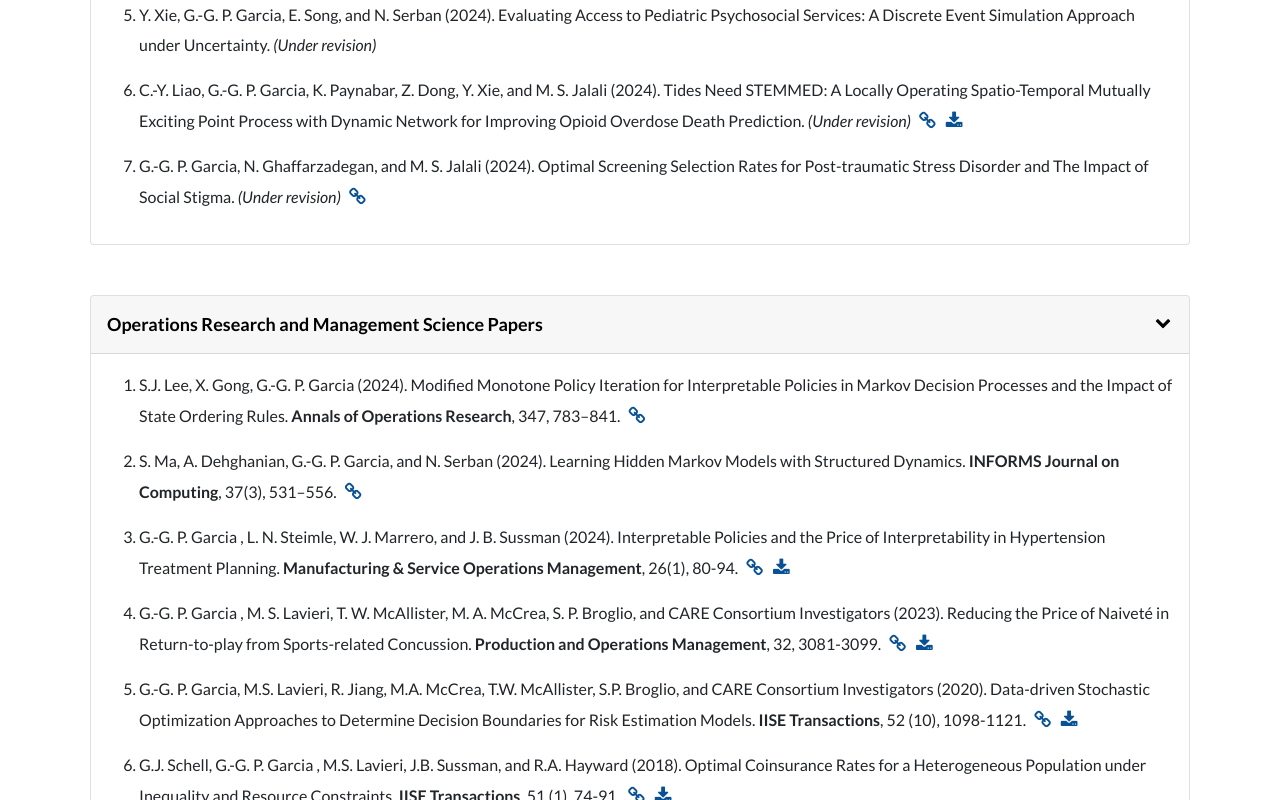
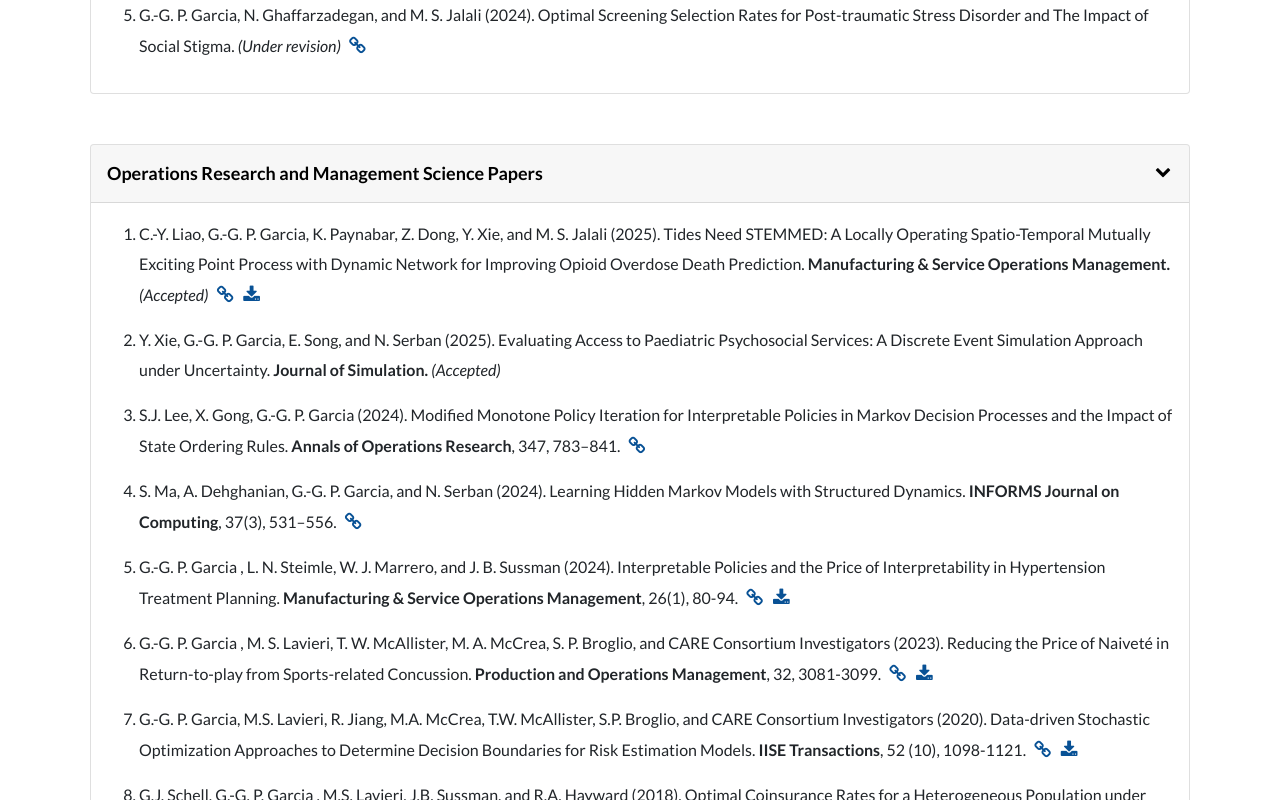
Before and after one commit to giangabrielgarcia/giangabrielgarcia.github.io, a React (Create React App) app in the folder giangabrielgarcia/: page /research in a window 1280 px wide. Shown: the part 1531-2331 px from the top of the page. Built offline with nearby package versions, Linux system fonts and the light colour scheme; some icons are missing.

Commit message:
update papers

```diff
--- a/giangabrielgarcia/src/components/Research.js
+++ b/giangabrielgarcia/src/components/Research.js
@@ -20,11 +20,11 @@ const submittedPapers = [
 
  // {text: 'C. X. Bugg, Y. Yang, G.-G. P. Garcia, and K. R. Siegel (2024). Implementing Federal Food Service Guidelines in Federal and Private Worksite Cafeterias in the United States Improves Human and Planetary Health. ', status: '(Submitted)'},
 
-  {text: 'Y. Xie, G.-G. P. Garcia, E. Song, and N. Serban (2024). Evaluating Access to Pediatric Psychosocial Services: A Discrete Event Simulation Approach under Uncertainty. ', status: '(Under revision)'},
+
 
   // {text: 'A. K. McNealey, M. E. Meredith, G.-G. P. Garcia, S. L. Boulet, K. K. Stanhope, M. H. Platner, and L. N. Steimle (2024). Recommendations for Vaginal Birth after Cesarean Using Historic and Race-Blind Risk Calculators. ', status: '(Submitted)'},
 
-  {text: 'C.-Y. Liao, G.-G. P. Garcia, K. Paynabar, Z. Dong, Y. Xie, and M. S. Jalali (2024). Tides Need STEMMED: A Locally Operating Spatio-Temporal Mutually Exciting Point Process with Dynamic Network for Improving Opioid Overdose Death Prediction. ', status: '(Under revision)', link: 'https://arxiv.org/abs/2211.07570', download: manuscript6},
+
 
   {text: 'G.-G. P. Garcia, N. Ghaffarzadegan, and M. S. Jalali (2024). Optimal Screening Selection Rates for Post-traumatic Stress Disorder and The Impact of Social Stigma. ', status: '(Under revision)', link: 'https://papers.ssrn.com/sol3/papers.cfm?abstract_id=4711318'}
 
@@ -32,6 +32,10 @@ const submittedPapers = [
 ]
 
 const peerReviewedPapers = [
+  {id: 32, text: 'C.-Y. Liao, G.-G. P. Garcia, K. Paynabar, Z. Dong, Y. Xie, and M. S. Jalali (2025). Tides Need STEMMED: A Locally Operating Spatio-Temporal Mutually Exciting Point Process with Dynamic Network for Improving Opioid Overdose Death Prediction. ', journal: 'Manufacturing & Service Operations Management. ', status: '(Accepted)', link: 'https://arxiv.org/abs/2211.07570', download: manuscript6},
+
+  {id: 31, text: 'Y. Xie, G.-G. P. Garcia, E. Song, and N. Serban (2025). Evaluating Access to Paediatric Psychosocial Services: A Discrete Event Simulation Approach under Uncertainty. ', journal: 'Journal of Simulation. ', status: '(Accepted)'},
+
   {id: 30, text: 'L. L. Czerniak, G.-G. P. Garcia, M. W. Genthe, Y. Xia, M. S. Lavieri, M. A. McCrea, T. W. McAllister, P. F. Pasquina, S. W. Liebel, and S. P. Broglio (2025). Prediction of symptom burden, cognitive status, and risk of psychological distress in NCAA athletes with sport-related concussion(s): findings from the NCAA-DoD CARE Consortium. ', journal: 'Annals of Biomedical Engineering. ', status: '(Accepted)'},
 
   {id: 29, text: 'R. Parab, J. Feeley, M. Valero, L. Chadalawada, G.-G. P. Garcia, S. Sil Kar, A. Madabhushi, M. Breton, J. Li, H. Shao, and F. J. Pasquel (2025). How Artificial Intelligence and Machine Learning are Transforming Diabetes Care. ', journal: 'Endocrine Practice. ', status: '(Accepted)', link: 'https://doi.org/10.1016/j.eprac.2025.07.008'},
@@ -99,7 +103,7 @@ const peerReviewedPapers = [
 
 
 
-const ormsIDs = [1, 3, 7, 20, 21, 25, 26]
+const ormsIDs = [1, 3, 7, 20, 21, 25, 26,31,32]
 
 let ormsPapers = []
 
```
Also changed, not shown: 2 other files (tests, documents, lock files or other folders).
